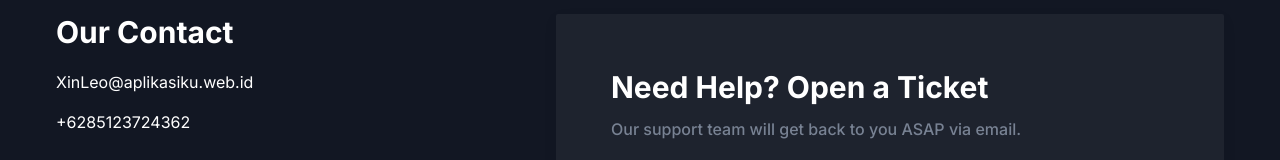
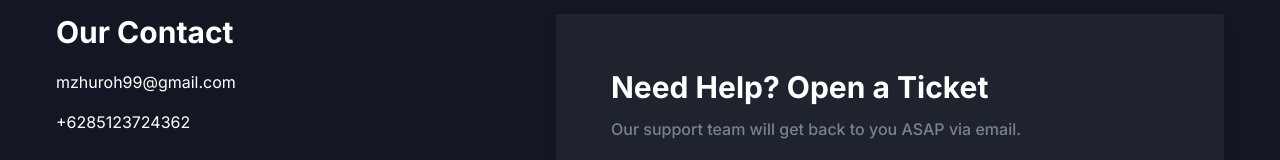
Before and after one commit to giga-berkah-tech/xinchat-landingpage, a Next.js app: page /contact in a window 1280 px wide. Shown: the part 332-492 px from the top of the page. Built offline with nearby package versions, Linux system fonts and the light colour scheme.

Commit message:
feat:update email

```diff
--- a/src/components/Contact/index.tsx
+++ b/src/components/Contact/index.tsx
@@ -42,7 +42,7 @@ const Contact = () => {
                 </h1>
 
                 <div className="flex w-full max-w-full flex-col space-y-4 md:max-w-sm">
-                  <p>XinLeo@aplikasiku.web.id</p>
+                  <p>mzhuroh99@gmail.com</p>
                   <p>+6285123724362</p>
                 </div>
               </div>
```
